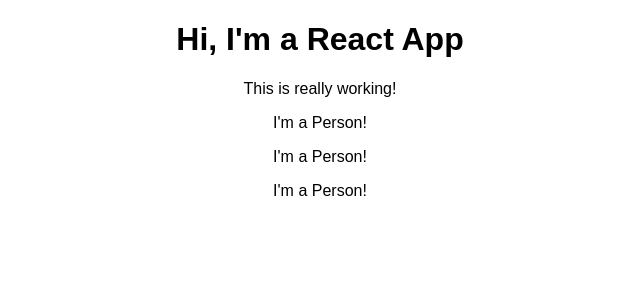
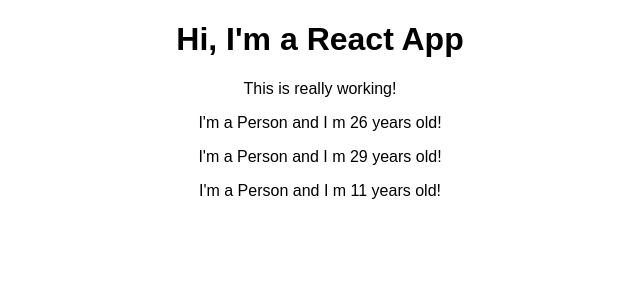
Before and after one commit to zacharyvunguyen/react-complete-guide, a React (Create React App) app: page / in a window 1280 px wide. Shown: the top 300 px of the page, without its empty margins (320-960 px from the left). Built offline with nearby package versions, Linux system fonts and the light colour scheme.

Commit message:
Output Dymanic Content

```diff
--- a/src/Person/Person.js
+++ b/src/Person/Person.js
@@ -1,7 +1,7 @@
 import React from 'react';
 
 const person = () => {
-    return <p>I'm a Person!</p>
+    return <p>I'm a Person and I m {Math.floor(Math.random()*30)} years old!</p>
 };
 
 export default person;
```
